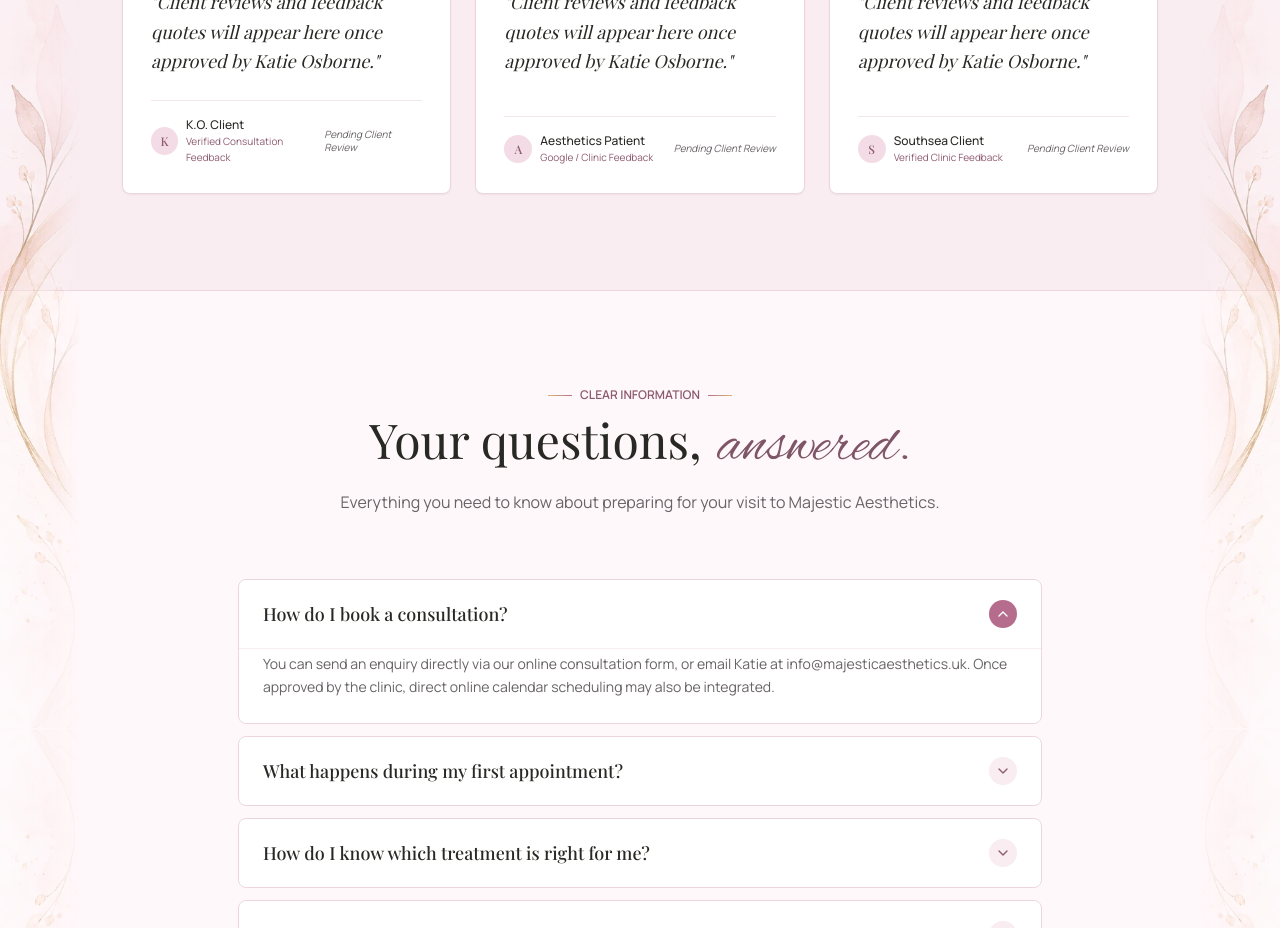
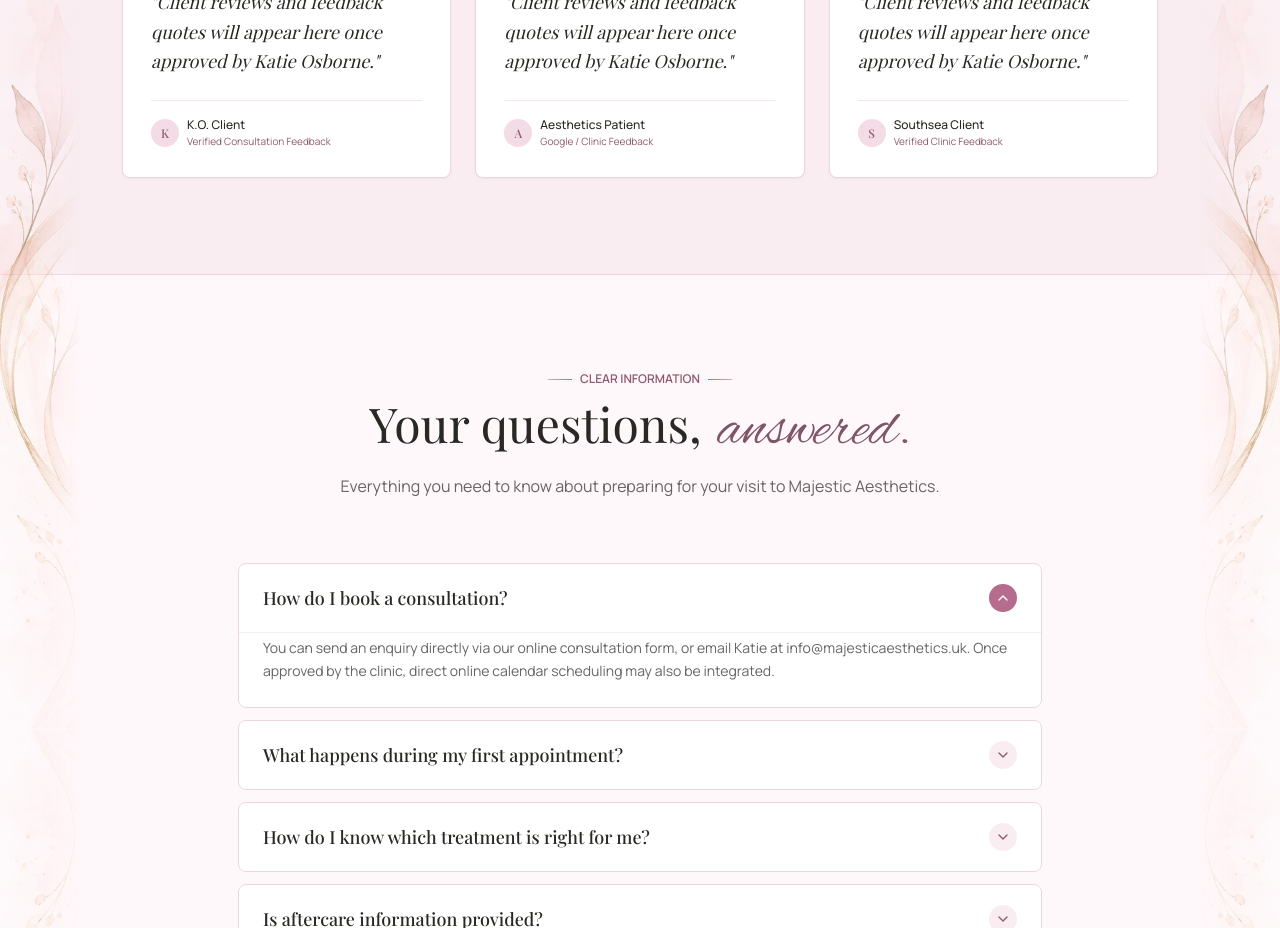
Before and after one commit to adriann1z/Majestic-Aesthetics, a React (Vite) app: page / in a window 1280 px wide. Shown: the part 8240-9168 px from the top of the page. Built offline with nearby package versions, Linux system fonts and the light colour scheme; a web font is replaced by a local one.

Commit message:
Remove pending client review labels

```diff
--- a/src/components/TestimonialsSection.tsx
+++ b/src/components/TestimonialsSection.tsx
@@ -8,21 +8,18 @@ export const TestimonialsSection: React.FC = () => {
       treatment: "Facial Aesthetics Consultation",
       previewQuote: "Client reviews and feedback quotes will appear here once approved by Katie Osborne.",
       source: "Verified Consultation Feedback",
-      dateLabel: "Pending Client Review",
       initials: "K.O. Client"
     },
     {
       treatment: "Skin Quality & Biorevitalisation",
       previewQuote: "Client reviews and feedback quotes will appear here once approved by Katie Osborne.",
       source: "Google / Clinic Feedback",
-      dateLabel: "Pending Client Review",
       initials: "Aesthetics Patient"
     },
     {
       treatment: "Bespoke Treatment Planning",
       previewQuote: "Client reviews and feedback quotes will appear here once approved by Katie Osborne.",
       source: "Verified Clinic Feedback",
-      dateLabel: "Pending Client Review",
       initials: "Southsea Client"
     }
   ];
@@ -91,7 +88,6 @@ export const TestimonialsSection: React.FC = () => {
                   </div>
                 </div>
 
-                <span className="text-[10px] italic">{item.dateLabel}</span>
               </div>
             </div>
           ))}
```
